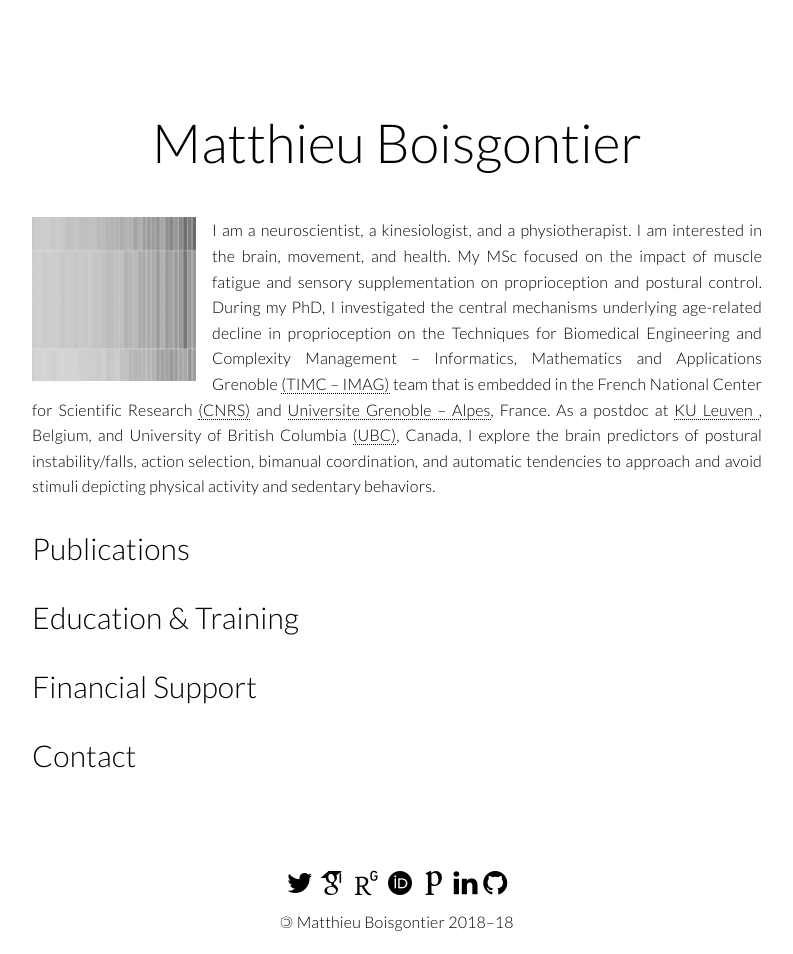
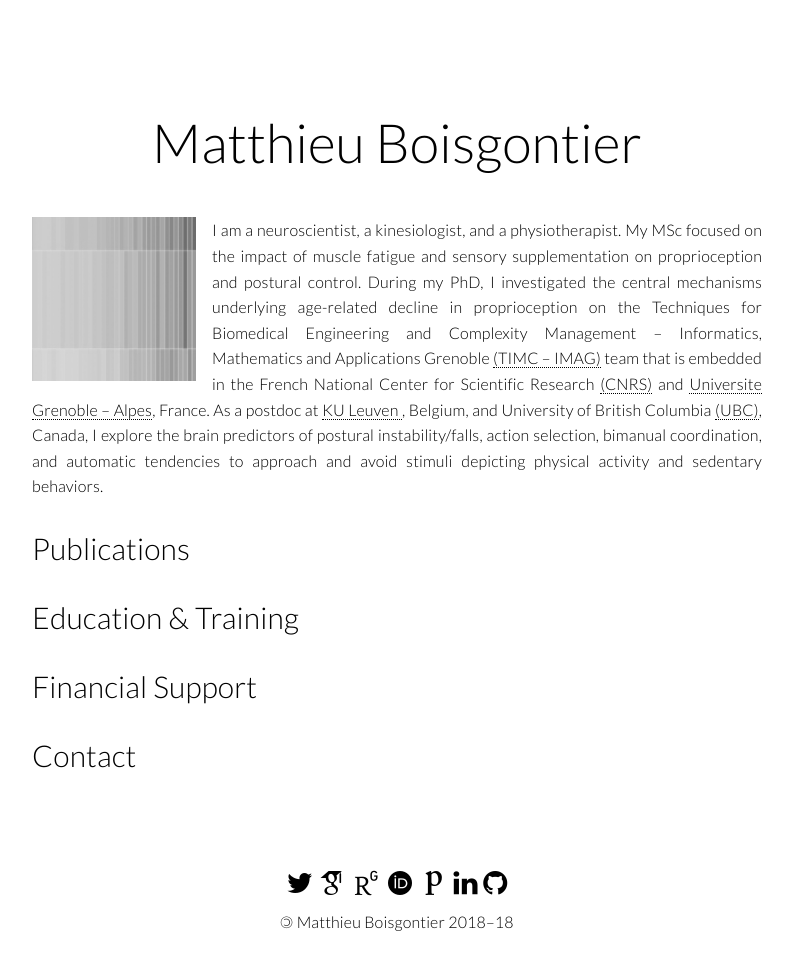
Before and after one commit to matthieuboisgontier/matthieuboisgontier.github.io, a Jekyll site: the page built from index.html, in a window 1280 px wide. Shown: the whole page, without its empty margins (243-1036 px from the left). Built offline with Jekyll 4.4.1, drawn with Linux system fonts in a browser that asks for light colours; nearby versions of some CDN libraries; some web fonts are replaced; a script that is not in the unit is left out; comment, search, counter and statistics services are not loaded.

Commit message:
Update me.html

```diff
--- a/_includes/me.html
+++ b/_includes/me.html
@@ -1,6 +1,6 @@
 <p> <img src="/images/favicons/mstile-144x144.png">
   <p>
-    I am a neuroscientist, a kinesiologist, and a physiotherapist. I am interested in the brain, movement, and health. My MSc focused on the impact of muscle fatigue and sensory
+    I am a neuroscientist, a kinesiologist, and a physiotherapist. My MSc focused on the impact of muscle fatigue and sensory
     supplementation on proprioception and postural control. During my PhD, I investigated the central mechanisms
     underlying age-related decline in proprioception on the Techniques for Biomedical Engineering and Complexity
     Management – Informatics, Mathematics and Applications Grenoble <a href="http://www-timc.imag.fr/?lang=en">(TIMC – IMAG)</a> team that is embedded in the
```
